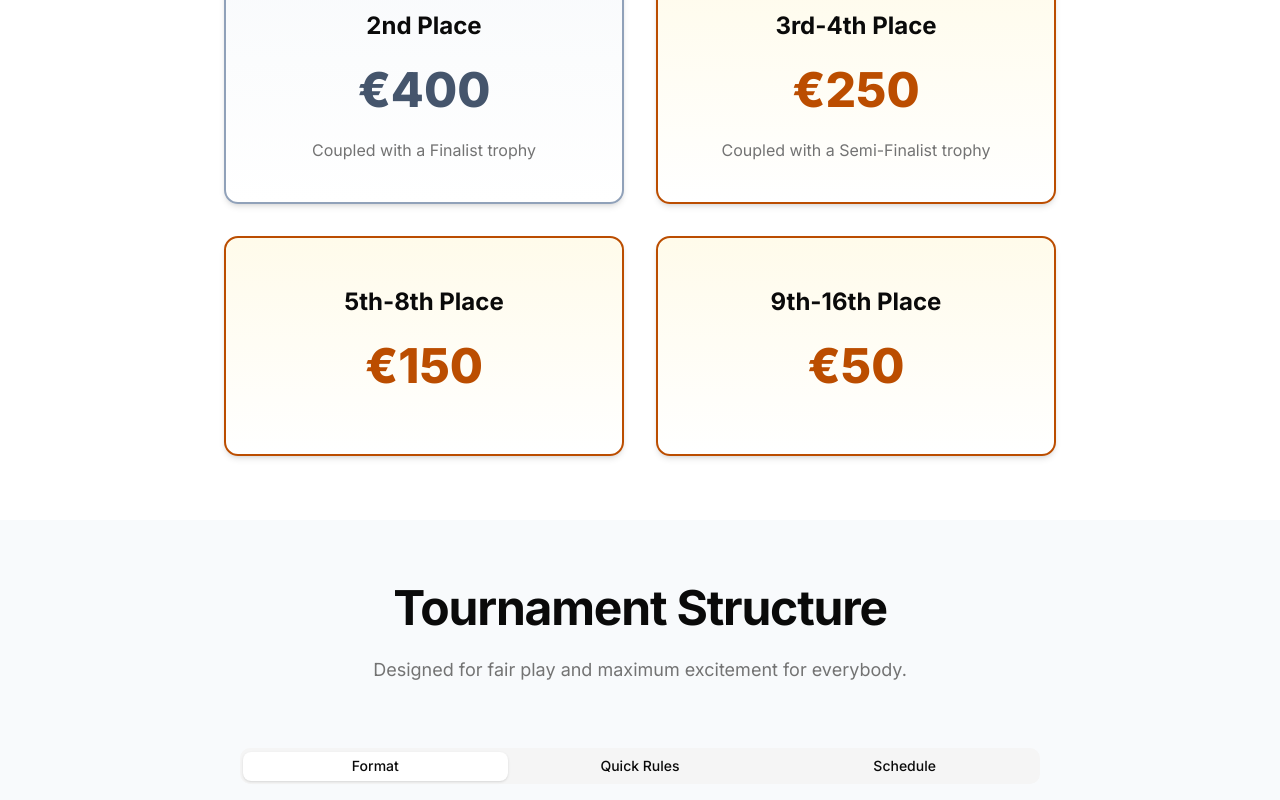
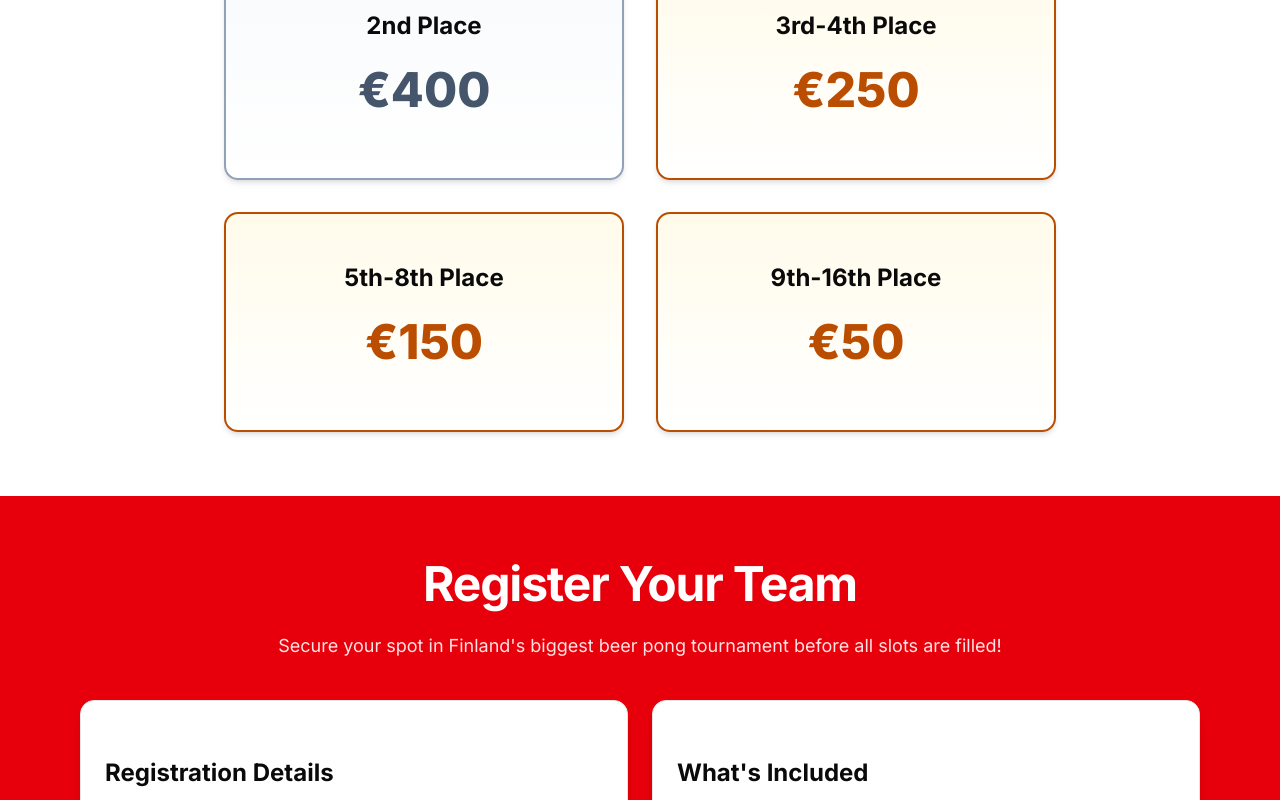
Before and after one commit to strengv1/unilife, a Next.js app: page /events/battleroyale in a window 1280 px wide. Shown: the part 2140-2940 px from the top of the page. Built offline with nearby package versions, Linux system fonts and the light colour scheme.

Commit message:
registration before tournament details

```diff
--- a/src/app/events/battleroyale/_components/PrizesSection.tsx
+++ b/src/app/events/battleroyale/_components/PrizesSection.tsx
@@ -29,18 +29,18 @@
             <CardContent className="pt-6 pb-4 px-4 text-center">
               <h3 className="text-2xl font-bold">2nd Place</h3>
               <div className="my-6 text-5xl font-extrabold text-slate-600">€400</div>
-              <p className="text-muted-foreground">
+              {/* <p className="text-muted-foreground">
                 Coupled with a Finalist trophy
-              </p>
+              </p> */}
             </CardContent>
           </Card>
           <Card className="border-2 border-amber-700 bg-gradient-to-b from-amber-50 to-white transform transition-transform hover:scale-105 shadow-md">
             <CardContent className="pt-6 pb-4 px-4 text-center">
               <h3 className="text-2xl font-bold">3rd-4th Place</h3>
               <div className="my-6 text-5xl font-extrabold text-amber-700">€250</div>
-              <p className="text-muted-foreground">
+              {/* <p className="text-muted-foreground">
                 Coupled with a Semi-Finalist trophy
-              </p>
+              </p> */}
             </CardContent>
           </Card>
           <Card className="border-2 border-amber-700 bg-gradient-to-b from-amber-50 to-white transform transition-transform hover:scale-105 shadow-md">
--- a/src/app/events/battleroyale/page.tsx
+++ b/src/app/events/battleroyale/page.tsx
@@ -37,8 +37,8 @@
         <HeroSection />
         <AboutSection />
         <PrizesSection />
+        <RegistrationSection />
         <TournamentSection />
-        <RegistrationSection />
         <OrganizersSection />
         <FAQSection />
         <PartnerSection />
```
